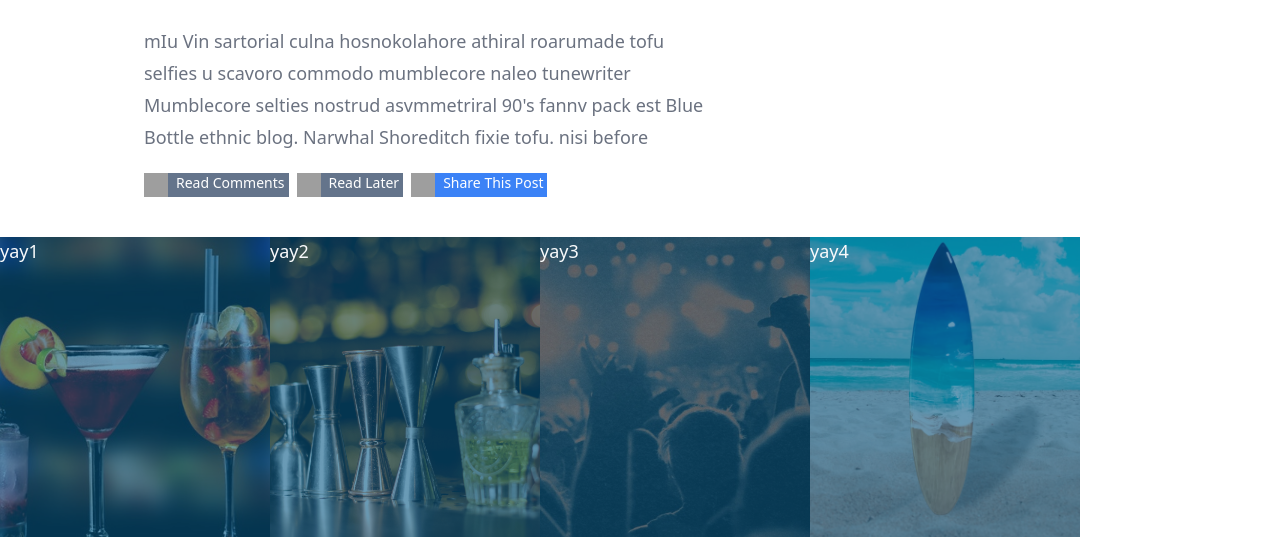
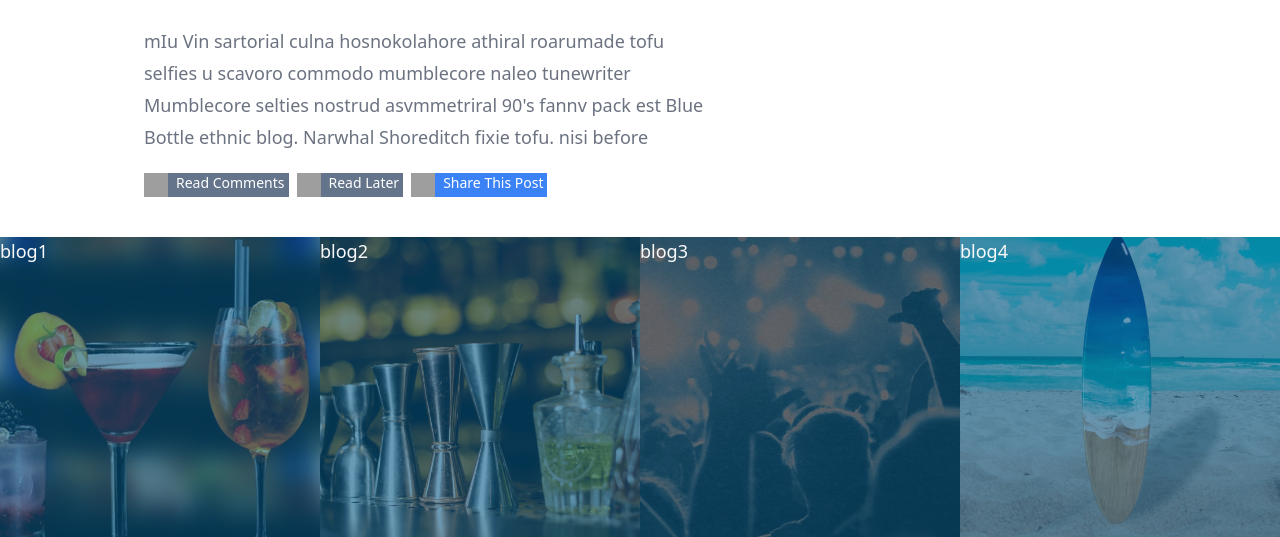
Before and after one commit to tannerchayes/flask_server, a Flask app: page / in a window 1280 px wide. Shown: the part 1355-1892 px from the top of the page. Run offline with Flask 3, Linux system fonts and the light colour scheme; grey boxes are pictures that could not be loaded.

Commit message:
pushing to github

```diff
--- /dev/null
+++ b/about.csv
@@ -0,0 +1,2 @@
+"about","date"
+"aboutpage","Nov. 13"
--- a/app.py
+++ b/app.py
@@ -6,6 +6,7 @@ from flask import Flask
 import csv
 from flask import render_template_string
 from post import get_post
+from post import get_about
 
 app = Flask(__name__)
 
@@ -16,8 +17,8 @@ from flask import render_template
 def index(name=None):
 
     template_yes = """
-        <a href="/posts/{{ id }}/" class="">
-            <div class="group relative h-[300px] w-[270px]">
+        <a href="/posts/{{ id }}/" class="w-1/4">
+            <div class="group relative h-[300px]">
                 <img class="absolute inset-0 object-cover w-full h-full" src="/static/img/{{ image }}">
                 <div class="absolute top-[0px] bottom-[0px] left-[0px] right-[0px] bg-sky-800 opacity-60 group-hover:hidden"></div>
                 <div class="relative">
@@ -50,3 +51,9 @@ def index(name=None):
 def post_detail(post_id):
     post = get_post(post_id)
     return render_template('post_detail.html', **post)
+
+
+@app.route('/<about_id>/')
+def about_page(about_id):
+    about = get_about(about_id)
+    return render_template('about_page.html', **about)
--- a/data.csv
+++ b/data.csv
@@ -1,5 +1,5 @@
 "title","content","image","id"
-"yay1","cool Lorem ipsum dolor sit amet, consectetur adipisicing elit. Distinctio iste minima nesciunt numquam quas totam vel. Ad doloribus eos facilis nobis pariatur quidem sit tempore. Dolorum earum repellat soluta tempore!","Bar-Drinks.jpg","1"
-"yay2","fun Lorem ipsum dolor sit amet, consectetur adipisicing elit. Distinctio iste minima nesciunt numquam quas totam vel. Ad doloribus eos facilis nobis pariatur quidem sit tempore. Dolorum earum repellat soluta tempore!","Bar-Shakers.jpg","2"
-"yay3","weeee Lorem ipsum dolor sit amet, consectetur adipisicing elit. Distinctio iste minima nesciunt numquam quas totam vel. Ad doloribus eos facilis nobis pariatur quidem sit tempore. Dolorum earum repellat soluta tempore!","Concert.jpg","3"
-"yay4","when Lorem ipsum dolor sit amet, consectetur adipisicing elit. Distinctio iste minima nesciunt numquam quas totam vel. Ad doloribus eos facilis nobis pariatur quidem sit tempore. Dolorum earum repellat soluta tempore!","Surfboard.png","4"
+"blog1","cool Lorem ipsum dolor sit amet, consectetur adipisicing elit. Distinctio iste minima nesciunt numquam quas totam vel. Ad doloribus eos facilis nobis pariatur quidem sit tempore. Dolorum earum repellat soluta tempore!","Bar-Drinks.jpg","1"
+"blog2","fun Lorem ipsum dolor sit amet, consectetur adipisicing elit. Distinctio iste minima nesciunt numquam quas totam vel. Ad doloribus eos facilis nobis pariatur quidem sit tempore. Dolorum earum repellat soluta tempore!","Bar-Shakers.jpg","2"
+"blog3","weeee Lorem ipsum dolor sit amet, consectetur adipisicing elit. Distinctio iste minima nesciunt numquam quas totam vel. Ad doloribus eos facilis nobis pariatur quidem sit tempore. Dolorum earum repellat soluta tempore!","Concert.jpg","3"
+"blog4","when Lorem ipsum dolor sit amet, consectetur adipisicing elit. Distinctio iste minima nesciunt numquam quas totam vel. Ad doloribus eos facilis nobis pariatur quidem sit tempore. Dolorum earum repellat soluta tempore!","Surfboard.png","4"
--- a/static/css/output.css
+++ b/static/css/output.css
@@ -595,6 +595,9 @@ video {
 .w-full {
   width: 100%;
 }
+.w-1\/4 {
+  width: 25%;
+}
 .max-w-xl {
   max-width: 36rem;
 }
@@ -747,6 +750,10 @@ video {
   --tw-text-opacity: 1;
   color: rgb(156 163 175 / var(--tw-text-opacity, 1));
 }
+.text-gray-50 {
+  --tw-text-opacity: 1;
+  color: rgb(249 250 251 / var(--tw-text-opacity, 1));
+}
 .text-gray-500 {
   --tw-text-opacity: 1;
   color: rgb(107 114 128 / var(--tw-text-opacity, 1));
@@ -762,10 +769,6 @@ video {
 .text-white {
   --tw-text-opacity: 1;
   color: rgb(255 255 255 / var(--tw-text-opacity, 1));
-}
-.text-gray-50 {
-  --tw-text-opacity: 1;
-  color: rgb(249 250 251 / var(--tw-text-opacity, 1));
 }
 .underline {
   text-decoration-line: underline;
--- a/templates/index.html
+++ b/templates/index.html
@@ -18,7 +18,7 @@
     </div>
 
     <div class="text-white flex">
-        <a href="#" class="text-white mr-5">ABOUT</a>
+        <a href="/aboutpage/" class="text-white mr-5">ABOUT</a>
         <a href="#" class="text-white mr-5">SEARCH</a>
         <img class="md:h-10 md:w-10" src="{{ url_for('static', filename='img/Win-Logo.png') }}" alt="windows thing">
     </div>
```
Also changed, not shown: post.py (+8 -0 lines), templates/about_page.html (added, +11 -0 lines).
